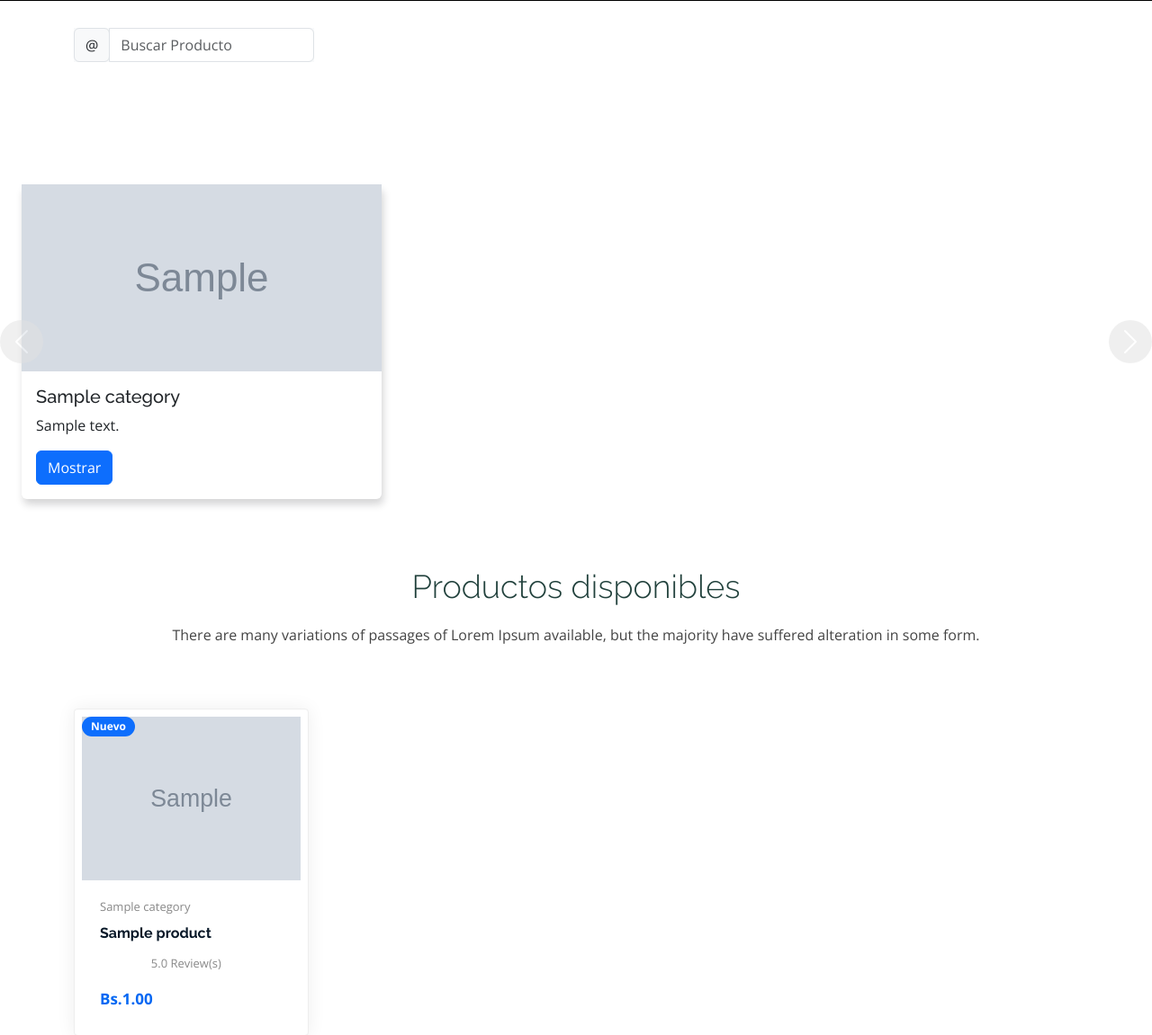
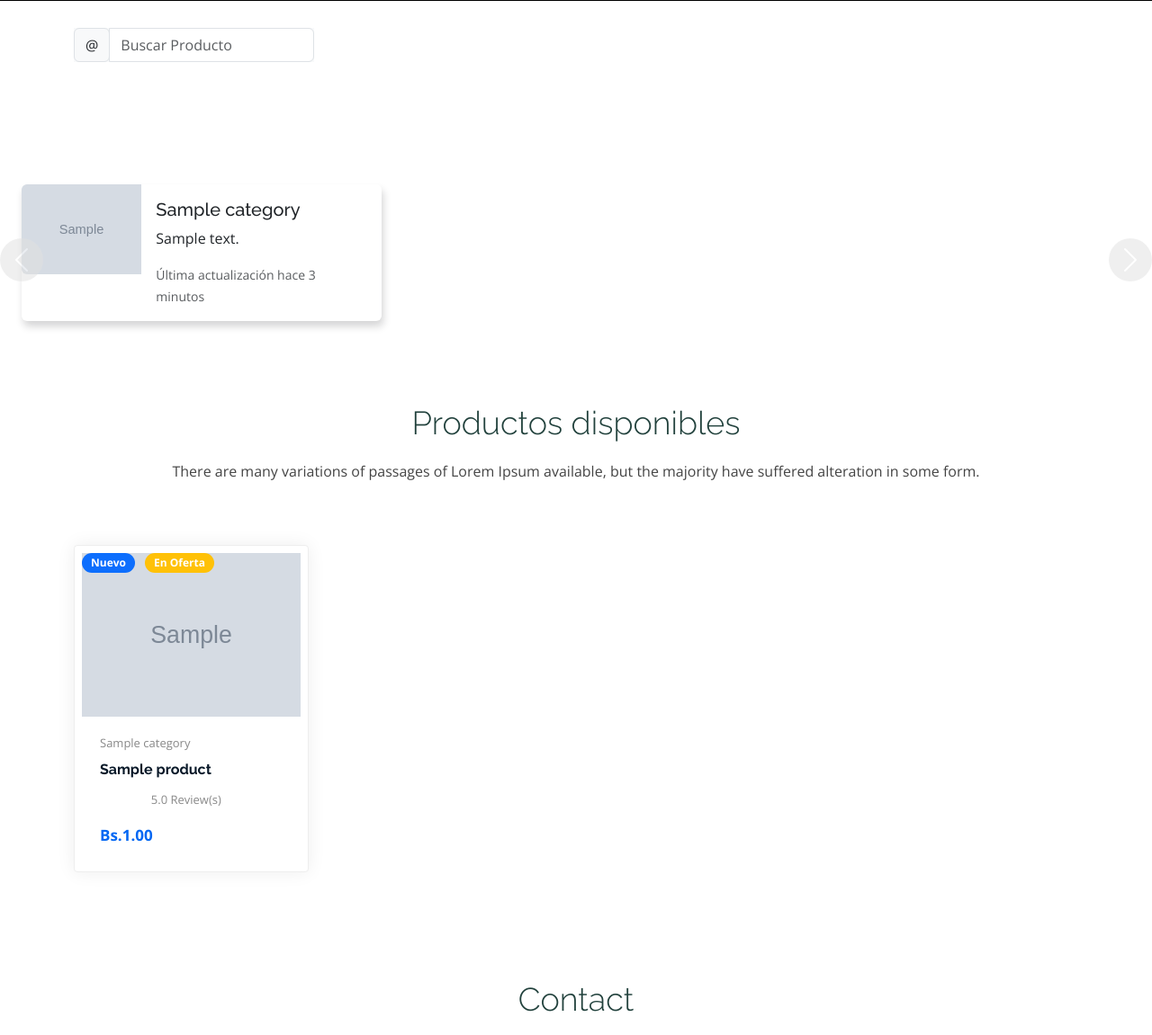
Before and after one commit to juanjavierl/ecomerce, a Django app: page / in a window 1280 px wide. Shown: the part 69-1220 px from the top of the page at 90% size. Run offline with Django 4.2, Linux system fonts and the light colour scheme; tables that the repository leaves empty hold one stand-in row (values such as "Sample post"); grey boxes marked "Sample" are stand-in pictures; some libraries are stand-ins or nearby versions.

Commit message:
detalle de productos

```diff
--- a/app/catalog/templates/card_productos.html
+++ b/app/catalog/templates/card_productos.html
@@ -1,4 +1,19 @@
-
+<style>
+.oferta{
+    margin: 0px 70px auto 70px;
+    /* position: absolute; */
+    background: #f73232;
+    border-radius: 2px;
+    font-size: 12px;
+    color: #fff;
+    font-weight: bold;
+    position: absolute;
+    top: 0;
+    padding: 5px 10px;
+    left: 0;
+    z-index: 22;
+}
+</style>
       <div class="row">
           <div class="col-12">
               <div class="section-title">
@@ -10,16 +25,20 @@
           </div>
       </div>
       <div class="row">
-
           {% for p in productos %}
               <div class="col-lg-3 col-md-6 col-12">
                   <div class="single-product">
                       <div class="product-image">
 
                       <img src="/media/{{p.image}}" alt="#">
+                      {% if p.is_new %}
                       <span class="badge rounded-pill bg-primary sale-tag">Nuevo</span>
+                      {% endif %}
+                      {% if p.is_promotion %}
+                      <span class="badge rounded-pill bg-warning oferta">En Oferta</span>
+                      {% endif %}
                       <div class="button">
-                        <button onclick="datos('optenerProducto/{{p.id}}')" class="btn" type="button" data-bs-toggle="modal" data-bs-target="#exampleModal"><i class="lni lni-cart"></i> Comprar</button>
+                        <a href="/optenerProducto/{{p.id}}" class="btn" type="button"><i class="lni lni-cart"></i> Comprar</a>
 
                       </div>
                       <div class="product-info">
@@ -42,6 +61,10 @@
                   </div>
                   </div>
               </div>
+            {% empty %}
+            <div class="alert alert-info" role="alert">
+                No se encontro registros para esta categoria.
+            </div>
           {% endfor %}
 
       </div>
--- a/app/catalog/templates/catalog/card_categorias.html
+++ b/app/catalog/templates/catalog/card_categorias.html
@@ -1,76 +1,61 @@
 <style>
-    .carousel-inner {
+    .multiple-card-slider .carousel-inner {
       padding: 1em;
     }
-.card {
+    .multiple-card-slider .card {
       margin: 0 0.5em;
       box-shadow: 2px 6px 8px 0 rgba(22, 22, 26, 0.18);
       border: none;
     }
-.carousel-control-prev,
-.carousel-control-next {
+    .multiple-card-slider .carousel-control-prev,
+    .multiple-card-slider .carousel-control-next {
       background-color: #e1e1e1;
-  width: 6vh;
-  height: 6vh;
+      width: 3em;
+      height: 3em;
       border-radius: 50%;
       top: 50%;
       transform: translateY(-50%);
     }
     @media (min-width: 768px) {
-  .carousel-item {
+      .multiple-card-slider .carousel-item {
         margin-right: 0;
-    flex: 0 0 33.333333%;
+        flex: 0 0 calc(100% / 3);
         display: block;
+        backface-visibility: visible;
       }
-  .carousel-inner {
+      .multiple-card-slider .carousel-inner {
         display: flex;
       }
     }
-@media (min-width: 1024px){
-    .carousel-inner{
-        margin-top: 40px;
+    .carousel-item{
+      cursor: pointer;
     }
-}
-@media (max-width: 1450px){
-    .carousel-inner{
-        margin-top: 60px;
-    }
-}
-.card .img-wrapper {
-    max-width: 100%;
-    height: 13em;
-    display: flex;
-    justify-content: center;
-    align-items: center;
-}
-.card img {
-    max-height: 100%;
-}
-@media (max-width: 767px) {
-  .card .img-wrapper {
-    height: 17em;
-  }
-}
+
 </style>
-<div id="carouselExampleControls" class="carousel slide" data-ride="carousel">
+
+<div class="multiple-card-slider carousel slide" data-bs-ride="carousel" style="margin-top: 60px;">
+  <div id="carouselExampleControls" class="carousel" data-bs-ride="false">
       <div class="carousel-inner">
 
-        {% for c in categorias  %}
-        <div class="carousel-item active" data-bs-interval="100">
-            <div class="card">
-                <div class="img-wrapper">
-                    <img src="/media/{{c.image}}" class="d-block w-100" alt="..."> </div>
-                <div class="card-body">
+        {% for c in categorias %}
+        <div class="carousel-item" onclick="mostrar_por_categoria('{{c.id}}')">
+
+          <div class="card mb-3" style="max-width: 540px;">
+            <div class="row g-0">
+              <div class="col-md-4">
+                <img src="/media/{{c.image}}" class="img-fluid rounded-start" alt="...">
+              </div>
+              <div class="col-md-8">
+                <div class="card-body"><!---d-none  //par desapareser los item cuando la plla. es pequeña-->
                   <h5 class="card-title">{{c.name}}</h5>
                   <p class="card-text">{{c.description}}</p>
-                    <button class="btn btn-primary" onclick="mostrar_por_categoria('{{c.id}}')">Mostrar</button>
+                  <p class="card-text"><small class="text-muted">Última actualización hace 3 minutos</small></p>
+                </div>
+              </div>
             </div>
           </div>
         </div>
         {% endfor %}
-
-
-
       </div>
       <button class="carousel-control-prev" type="button" data-bs-target="#carouselExampleControls" data-bs-slide="prev">
           <span class="carousel-control-prev-icon" aria-hidden="true"></span>
@@ -81,18 +66,4 @@
           <span class="visually-hidden">Next</span>
       </button>
   </div>
-
-
-<script>
-    function mostrar_por_categoria(id_categoria){
-        //alert("id: " + id_categoria);
-        $.ajax({
-            type: 'GET',
-            url:'mostrar_por_categoria/'+id_categoria,
-            data:{'id_categoria':id_categoria},
-            success:function(resp){
-                $(".productos_por_categorias").html(resp);
-            }
-        });
-    }
-</script>
+</div>
--- a/app/catalog/views.py
+++ b/app/catalog/views.py
@@ -1,4 +1,4 @@
-from django.shortcuts import render, HttpResponse
+from django.shortcuts import render, HttpResponse, get_object_or_404
 from django.http import JsonResponse, request
 from django.views.generic import DeleteView, CreateView, UpdateView, TemplateView,DetailView
 from django.views.decorators.csrf import csrf_exempt
@@ -22,7 +22,8 @@ class CatalogView(TemplateView):
         return render(request,self.template_name, dic)
 
 def optenerProducto(request, id_producto):
-    p = Product.objects.get(id = id_producto)
+    p = get_object_or_404(Product, id=id_producto)
+
     datos = {}
     dic = {}
     data_cli = request.session['compra']
@@ -49,11 +50,7 @@ def optenerProducto(request, id_producto):
         else:
             dic['error'] = "Ya ingreso el Producto"
             return JsonResponse(dic)
-
-
-
-
-    return render(request,'catalog/OptenerProducto.html',{'p':p})
+    return render(request,'catalog/OptenerProducto.html',{'p':p, 'total_compra':len(request.session['compra'])})
 
 def ver_carrito(request):
     datos = request.session['compra']
--- a/templates/header_catalog.html
+++ b/templates/header_catalog.html
@@ -5,7 +5,7 @@
         <h1><a href="/">CasaUtil</a></h1>
         <!-- Uncomment below if you prefer to use an image logo -->
         <!-- <a href="index.html"><img src="assets/img/logo.png" alt="" class="img-fluid"></a>-->
-        <h1><a class="nav-link scrollto" href="#" onclick="verCarrito('ver_carrito/')" data-bs-toggle="modal" data-bs-target="#exampleModal"><i style="" class="bi bi-cart-check"></i><span style="font-family: initial;font-size: smaller;" id="compras_id">
+        <h1><a class="nav-link scrollto" href="#" onclick="verCarrito('/ver_carrito/')" data-bs-toggle="modal" data-bs-target="#exampleModal"><i style="" class="bi bi-cart-check"></i><span style="font-family: initial;font-size: smaller;" id="compras_id">
           {% if total_compra > 0 %}
           {{total_compra}}
           {% endif %}
@@ -14,7 +14,7 @@
       <nav id="navbar" class="navbar">
         <ul>
           <li><a class="nav-link scrollto active" href="#category">Categorias</a></li>
-          <li><a class="nav-link scrollto" href="#team">Productos</a></li>
+          <li><a class="nav-link scrollto" href="/">Productos</a></li>
           <li><a class="nav-link scrollto" href="#contact">Contacto</a></li>
           <li><a class="nav-link scrollto" href="admin/" target="__blank">Ingresar</a></li>
 
--- a/templates/index.html
+++ b/templates/index.html
@@ -51,7 +51,10 @@
 
     <section id="team" class="team">
       <div class="container productos_por_categorias">
-        {% include 'card_productos.html' %}
+        {% block contenidos %}
+          {% include 'card_productos.html' %}
+        {% endblock contenidos %}
+
       </div>
     </section>
     <!-- End Team Section -->
@@ -90,7 +93,53 @@
   {% block scritp_js %}
 
   {% endblock scritp_js %}
+  <script>
+    $('.multiple-card-slider .carousel').each(function(){
+      var currentCarouselId = '#' + $(this).attr('id');
+      const multipleItemCarousel = document.querySelector(currentCarouselId);
 
+      if(window.matchMedia("(min-width:576px)").matches){
+          const carousel = new bootstrap.Carousel(multipleItemCarousel, {
+              interval: false,
+              wrap: false
+          })
+          var carouselWidth = $(currentCarouselId + ' .carousel-inner')[0].scrollWidth;
+          var cardWidth = $(currentCarouselId + ' .carousel-item').width();
+          var scrollPosition = 0;
+          $(currentCarouselId + ' .carousel-control-next').on('click', function(){
+              if(scrollPosition < (carouselWidth - (cardWidth * 4))){
+                  console.log('next');
+                  scrollPosition = scrollPosition + cardWidth;
+                  $(currentCarouselId + ' .carousel-inner').animate({scrollLeft: scrollPosition},600);
+              }
+          });
+          $(currentCarouselId + ' .carousel-control-prev').on('click', function(){
+              if(scrollPosition > 0){
+                  console.log('prev');
+                  scrollPosition = scrollPosition - cardWidth;
+                  $(currentCarouselId + ' .carousel-inner').animate({scrollLeft: scrollPosition},600);
+              }
+          });
+      }else{
+          $(multipleItemCarousel).addClass('slide');
+      }
+  });
+  $(function(){
+    $('.carousel-item:first-child').addClass('active');
+  });
+
+  function mostrar_por_categoria(id_categoria){
+        //alert("id: " + id_categoria);
+        $.ajax({
+            type: 'GET',
+            url:'mostrar_por_categoria/'+id_categoria,
+            data:{'id_categoria':id_categoria},
+            success:function(resp){
+                $(".productos_por_categorias").html(resp);
+            }
+        });
+    }
+  </script>
 </body>
 
 </html>
```
Also changed, not shown: app/catalog/templates/catalog/OptenerProducto.html (+50 -26 lines). Lines whose indentation alone changed are shown as unchanged.
